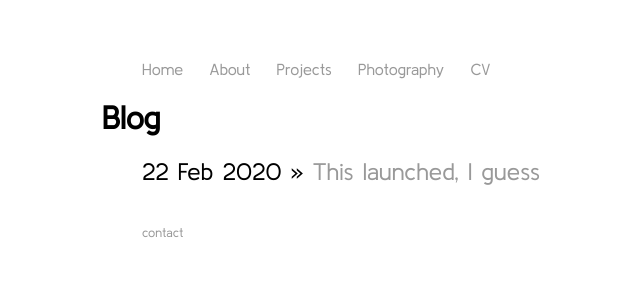
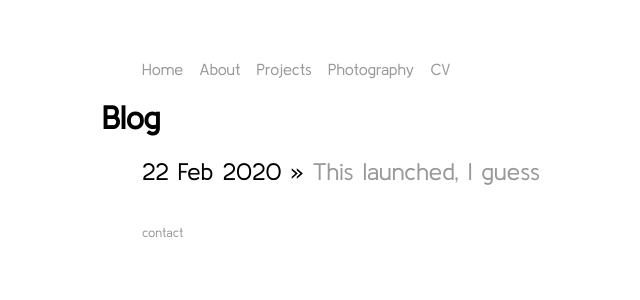
Before and after one commit to lyontyger/lyontyger.github.io, a Jekyll site: the page built from blog/index.html, in a window 1280 px wide. Shown: the top 300 px of the page, without its empty margins (90-730 px from the left). Built offline with Jekyll 4.4.1, drawn with Linux system fonts in a browser that asks for light colours.

Commit message:
Update main.css

```diff
--- a/css/main.css
+++ b/css/main.css
@@ -4,10 +4,13 @@ body {
 }
 nav ul, footer ul {
     font-family: 'Kulim Park', sans-serif;
+    font-size: 1em;
 }
 nav ul li, footer ul li {
+    font-family: 'Kulim Park', sans-serif;
     display: inline;
-    margin-right: 20px;
+    margin-right: 10px;
+    font-size: 1em;
 }
 a {
     text-decoration: none;
@@ -19,7 +22,6 @@ a:hover {
 h1 {
     font-family: 'Kulim Park', sans-serif;
     font-size: 2em;
-    font-family: 'Kulim Park', sans-serif;
 }
 p {
     font-family: 'Kulim Park', sans-serif;
@@ -40,4 +42,5 @@ ul.posts {
 ul.posts li {
     font-family: 'Kulim Park', sans-serif;
     list-style: none;
+    font-size: 1em;
 }
```
